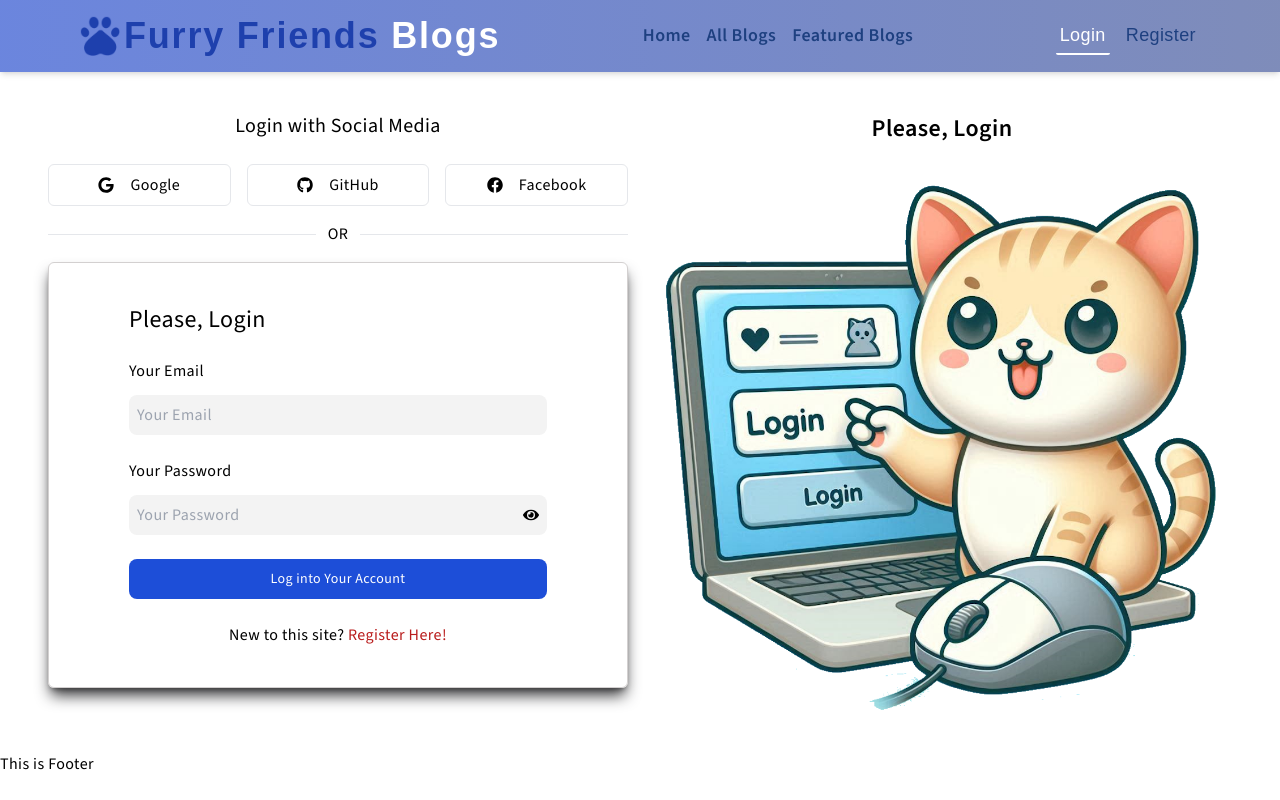
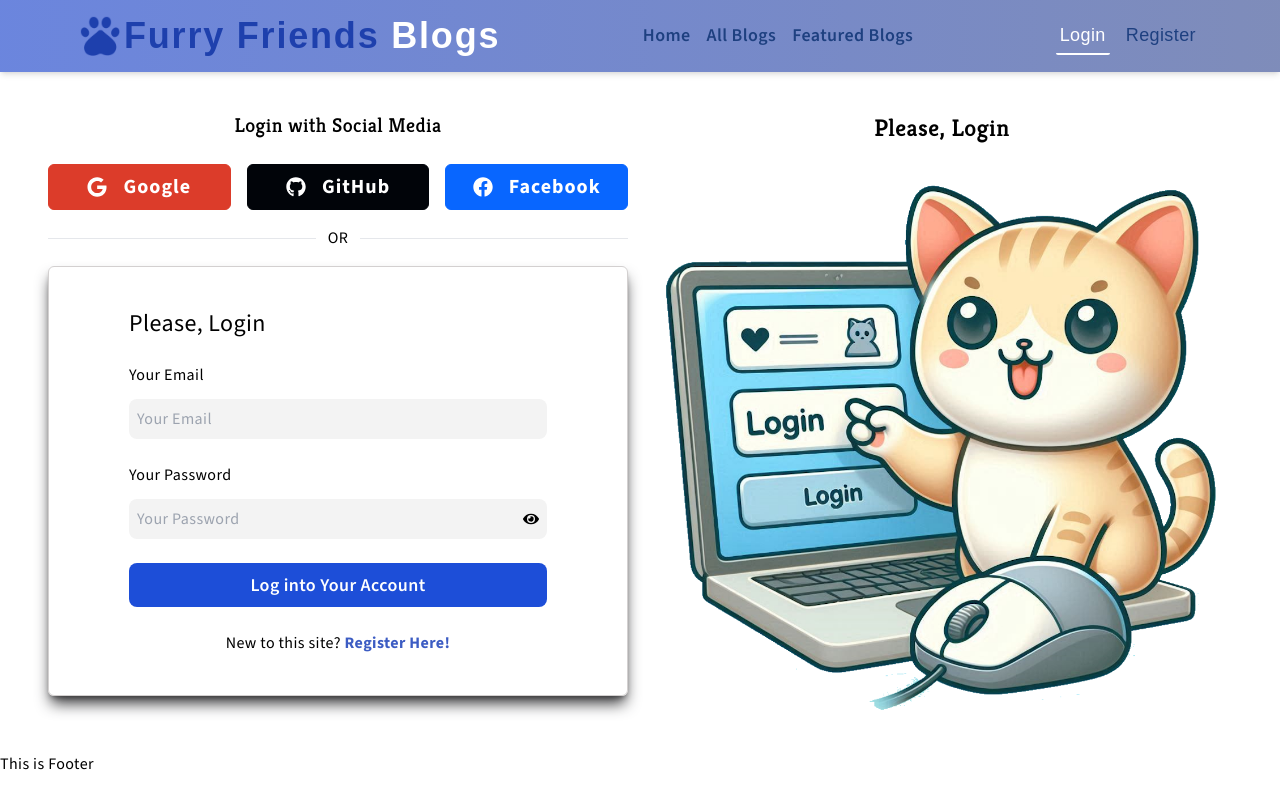
Before and after one commit to nazmul-nhb/furry-friends-blogs-client, a React (Vite) app: page /login in a window 1280 px wide. Built offline with nearby package versions, Linux system fonts and the light colour scheme; no server answers; a web font is replaced by a local one.

Commit message:
updated login & register social buttons ui; fixed issue in all blogs page

```diff
--- a/src/pages/AllBlogs/AllBlogs.jsx
+++ b/src/pages/AllBlogs/AllBlogs.jsx
@@ -131,7 +131,8 @@ const AllBlogs = () => {
                     ></Blog>)
                 }
             </div>
-            <div className="flex flex-col gap-4 justify-center items-center font-semibold">
+            {/* Pagination */}
+            <div className="flex flex-col gap-4 justify-center items-center font-semibold my-8 lg:my-16">
                 <p className="text-blue-950">Page: {currentPage} of {totalPages}</p>
                 <div className="flex gap-3">
                     <button className={"px-3 border disabled:text-gray-500 disabled:border-gray-500 disabled:hover:text-gray-500 disabled:hover:bg-transparent text-blue-950 border-blue-950 hover:bg-blue-950 hover:text-white"} disabled={currentPage === 1} onClick={handlePreviousPage}>Previous</button>
--- a/src/pages/Login/Login.jsx
+++ b/src/pages/Login/Login.jsx
@@ -145,21 +145,22 @@ const Login = () => {
 
             <div className="flex flex-col md:flex-row-reverse items-center md:items-start justify-between gap-6">
                 <figure className='flex-1 w-1/2 md:w-full'>
-                    <h2 className="text-lg md:text-2xl font-semibold text-center mb-8">Please, Login</h2>
+                    <h2 className="text-lg md:text-2xl font-semibold text-center mb-8 font-kreonSerif">Please, Login</h2>
                     <img src={banner} alt="Banner" />
                 </figure>
+                {/* Social Media Login */}
                 <div className="flex-1">
-                    <h3 className='text-lg md:text-xl font-medium text-center mb-6'>Login with Social Media</h3>
-                    <div className="flex gap-4">
-                        <button onClick={handleGoogleLogin} aria-label="Login with Google" type="button" className="flex items-center justify-center w-full p-2 space-x-4 border rounded-md focus:ring-2 focus:ring-offset-1 dark:border-gray-600 focus:dark:ring-violet-600">
+                    <h3 className='text-lg md:text-xl font-medium text-center mb-6 font-kreonSerif'>Login with Social Media</h3>
+                    <div className="flex gap-4 text-xl font-bold tracking-wider">
+                        <button onClick={handleGoogleLogin} aria-label="Login with Google" type="button" className="flex items-center justify-center w-full p-2 space-x-4 border rounded-md border-[#dc3c2a] bg-[#dc3c2a] text-[#fff] hover:text-[#dc3c2a] hover:bg-transparent transition-all duration-500">
                             <FaGoogle />
                             <p>Google</p>
                         </button>
-                        <button onClick={handleGithubLogin} aria-label="Login with GitHub" role="button" className="flex items-center justify-center w-full p-2 space-x-4 border rounded-md focus:ring-2 focus:ring-offset-1 dark:border-gray-600 focus:dark:ring-violet-600">
+                        <button onClick={handleGithubLogin} aria-label="Login with GitHub" role="button" className="flex items-center justify-center w-full p-2 space-x-4 border rounded-md border-[#010409] bg-[#010409] text-[#fff] hover:text-[#010409] hover:bg-transparent transition-all duration-500">
                             <FaGithub />
                             <p>GitHub</p>
                         </button>
-                        <button onClick={handleFacebookLogin} aria-label="Login with Facebook" role="button" className="flex items-center justify-center w-full p-2 space-x-4 border rounded-md focus:ring-2 focus:ring-offset-1 dark:border-gray-600 focus:dark:ring-violet-600">
+                        <button onClick={handleFacebookLogin} aria-label="Login with Facebook" role="button" className="flex items-center justify-center w-full p-2 space-x-4 border rounded-md border-[#0866ff] bg-[#0866ff] text-[#fff] hover:text-[#0866ff] hover:bg-transparent transition-all duration-500">
                             <FaFacebook />
                             <p>Facebook</p>
                         </button>
@@ -169,7 +170,7 @@ const Login = () => {
                         <p className="px-3 dark:text-gray-600">OR</p>
                         <hr className="w-full dark:text-gray-600" />
                     </div>
-
+                    {/* Email Password Login */}
                     <form onSubmit={handleSubmit(handleLogin)} className="flex flex-col gap-6 px-4 lg:px-20 py-4 lg:py-10 shadow-lg shadow-[#333335] border border-[#d3d0d0] rounded-md">
                         <h2 className="text-2xl font-medium">Please, Login</h2>
                         <div className="flex flex-col gap-3">
@@ -200,8 +201,8 @@ const Login = () => {
                             </div>
                         </div>
 
-                        <button type="submit" className="text-white bg-blue-700 hover:bg-blue-800 focus:ring-4 focus:outline-none focus:ring-blue-300 font-medium rounded-lg text-sm px-5 py-2.5 text-center dark:bg-blue-600 dark:hover:bg-blue-700 dark:focus:ring-blue-800">Log into Your Account</button>
-                        <p className="text-center text-sm md:text-base font-medium">New to this site? <Link className="text-red-700 hover:text-blue-800" to={'/register'}>Register Here!</Link></p>
+                        <button type="submit" className="text-white bg-blue-700 hover:bg-blue-800 focus:ring-4 focus:outline-none focus:ring-blue-300 font-semibold rounded-lg text-lg px-5 py-2 text-center dark:bg-blue-600 dark:hover:bg-blue-700 dark:focus:ring-blue-800">Log into Your Account</button>
+                        <p className="text-center text-sm md:text-base font-medium">New to this site? <Link className="hover:pl-4 text-[#3c5cc3] font-bold hover:text-[#1e40ad] transition-all duration-500" to={'/register'}>Register Here!</Link></p>
                     </form>
                 </div>
             </div>
--- a/src/pages/Register/Register.jsx
+++ b/src/pages/Register/Register.jsx
@@ -174,21 +174,22 @@ const Register = () => {
             </Helmet>
             <div className='flex flex-col md:flex-row items-center md:items-start justify-between gap-6'>
                 <figure className='flex-1 w-1/2 md:w-full'>
-                    <h2 className="text-lg md:text-2xl font-semibold text-center mb-8">Please, Register</h2>
+                    <h2 className="text-lg md:text-2xl font-semibold text-center mb-8 font-kreonSerif">Please, Register</h2>
                     <img src={banner} alt="Banner" />
                 </figure>
+                {/* Social Media Login */}
                 <div className='flex-1'>
-                    <h3 className='text-lg md:text-xl font-medium text-center mb-6'>Register with Social Media</h3>
-                    <div className="flex gap-4">
-                        <button onClick={handleGoogleLogin} aria-label="Login with Google" type="button" className="flex items-center justify-center w-full p-2 space-x-4 border rounded-md focus:ring-2 focus:ring-offset-1 dark:border-gray-600 focus:dark:ring-violet-600">
+                    <h3 className='text-lg md:text-xl font-medium text-center mb-6 font-kreonSerif'>Register with Social Media</h3>
+                    <div className="flex gap-4 text-xl font-bold tracking-wider">
+                        <button onClick={handleGoogleLogin} aria-label="Login with Google" type="button" className="flex items-center justify-center w-full p-2 space-x-4 border rounded-md border-[#dc3c2a] bg-[#dc3c2a] text-[#fff] hover:text-[#dc3c2a] hover:bg-transparent transition-all duration-500">
                             <FaGoogle />
                             <p>Google</p>
                         </button>
-                        <button onClick={handleGithubLogin} aria-label="Login with GitHub" role="button" className="flex items-center justify-center w-full p-2 space-x-4 border rounded-md focus:ring-2 focus:ring-offset-1 dark:border-gray-600 focus:dark:ring-violet-600">
+                        <button onClick={handleGithubLogin} aria-label="Login with GitHub" role="button" className="flex items-center justify-center w-full p-2 space-x-4 border rounded-md border-[#010409] bg-[#010409] text-[#fff] hover:text-[#010409] hover:bg-transparent transition-all duration-500">
                             <FaGithub />
                             <p>GitHub</p>
                         </button>
-                        <button onClick={handleFacebookLogin} aria-label="Login with Facebook" role="button" className="flex items-center justify-center w-full p-2 space-x-4 border rounded-md focus:ring-2 focus:ring-offset-1 dark:border-gray-600 focus:dark:ring-violet-600">
+                        <button onClick={handleFacebookLogin} aria-label="Login with Facebook" role="button" className="flex items-center justify-center w-full p-2 space-x-4 border rounded-md border-[#0866ff] bg-[#0866ff] text-[#fff] hover:text-[#0866ff] hover:bg-transparent transition-all duration-500">
                             <FaFacebook />
                             <p>Facebook</p>
                         </button>
@@ -198,6 +199,7 @@ const Register = () => {
                         <p className="px-3 dark:text-gray-600">OR</p>
                         <hr className="w-full dark:text-gray-600" />
                     </div>
+                    {/* Email Password Login */}
                     <form onSubmit={handleSubmit(handleRegister)} className="flex flex-col gap-6 px-4 lg:px-20 py-4 lg:py-10 shadow-lg shadow-[#333335] border border-[#d3d0d0] rounded-md">
                         <h3 className='text-lg md:text-xl font-medium text-center'>Register with Email & Password</h3>
                         <div className="flex flex-col gap-3">
@@ -282,8 +284,8 @@ const Register = () => {
                             errors.password && (
                                 <p className="text-red-700">{errors.password.message}</p>)
                         }
-                        <button type="submit" className="text-white bg-blue-700 hover:bg-blue-800 focus:ring-4 focus:outline-none focus:ring-blue-300 font-medium rounded-lg text-sm px-5 py-2.5 text-center dark:bg-blue-600 dark:hover:bg-blue-700 dark:focus:ring-blue-800">Register New Account</button>
-                        <p className="text-center text-sm md:text-base font-medium">Already have an Account? <Link className="text-red-700 hover:text-blue-800" to={'/login'}>Login Here!</Link></p>
+                        <button type="submit" className="text-white bg-blue-700 hover:bg-blue-800 focus:ring-4 focus:outline-none focus:ring-blue-300 font-semibold rounded-lg text-lg px-5 py-2 text-center dark:bg-blue-600 dark:hover:bg-blue-700 dark:focus:ring-blue-800">Register New Account</button>
+                        <p className="text-center text-sm md:text-base font-medium">Already have an Account? <Link className="hover:pl-4 text-[#3c5cc3] font-bold hover:text-[#1e40ad] transition-all duration-500" to={'/login'}>Login Here!</Link></p>
                     </form>
                 </div>
             </div>
```
